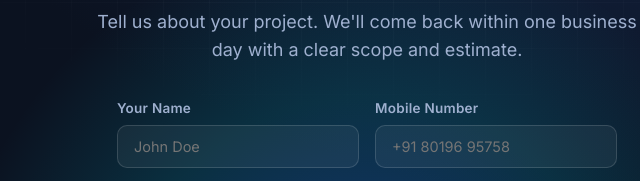
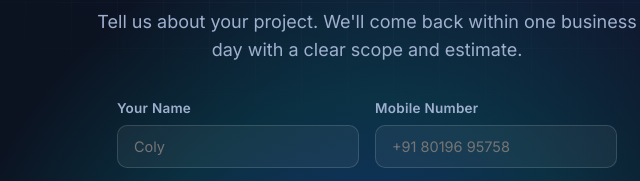
Before and after one commit to reaisol/ramreddysoftware, a website: page public/index.html in a window 1280 px wide. Shown: the part 4180-4361 px from the top of the page, 273-913 px from the left. Drawn offline with Linux system fonts and the light colour scheme.

Commit message:
Update contact form name placeholder to Coly

```diff
--- a/public/index.html
+++ b/public/index.html
@@ -463,7 +463,7 @@
         <div class="row-grid">
           <div class="form-group">
             <label for="clientName">Your Name</label>
-            <input type="text" id="clientName" name="name" required placeholder="John Doe" />
+            <input type="text" id="clientName" name="name" required placeholder="Coly" />
           </div>
           <div class="form-group">
             <label for="clientPhone">Mobile Number</label>
```
